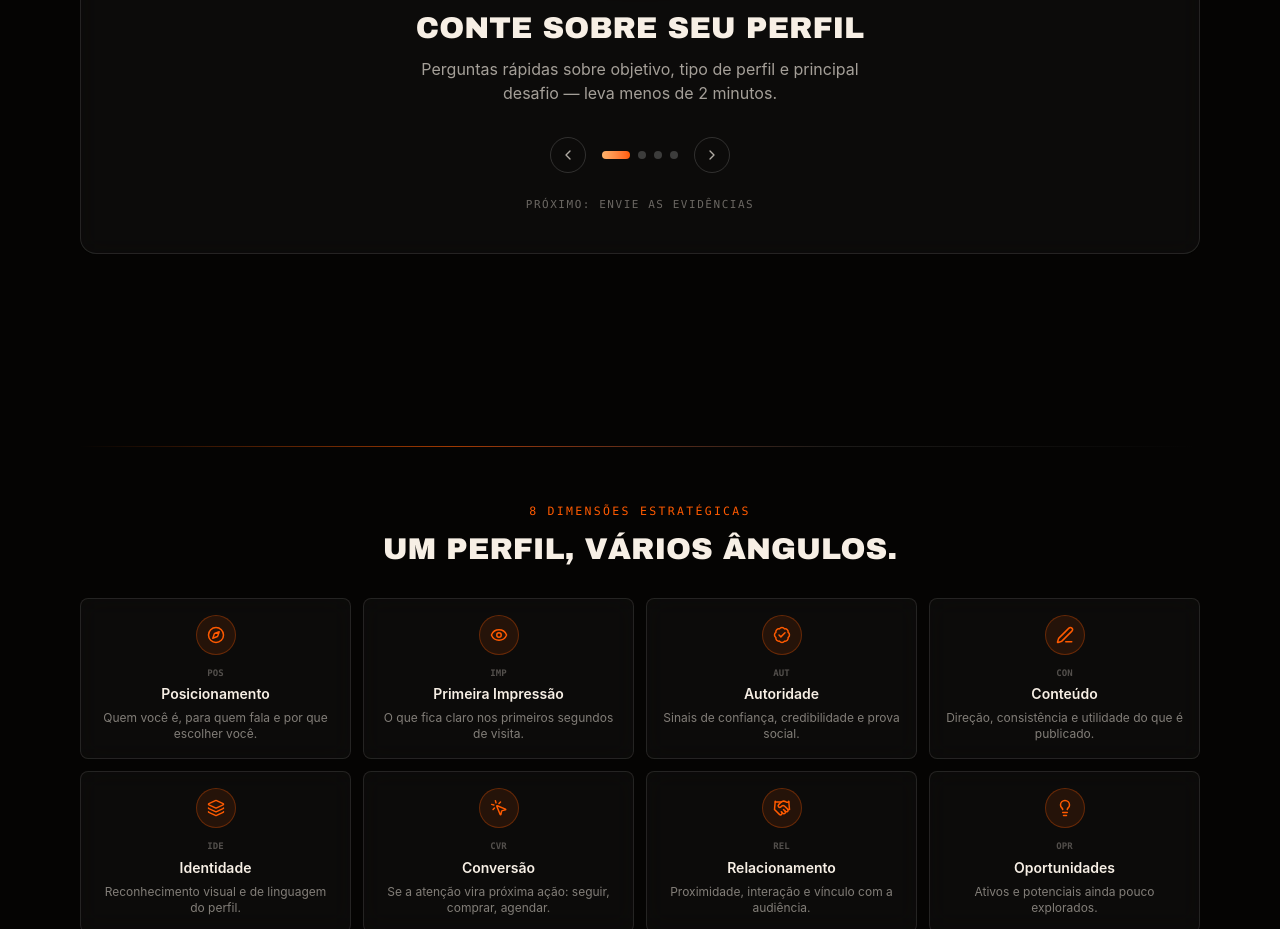
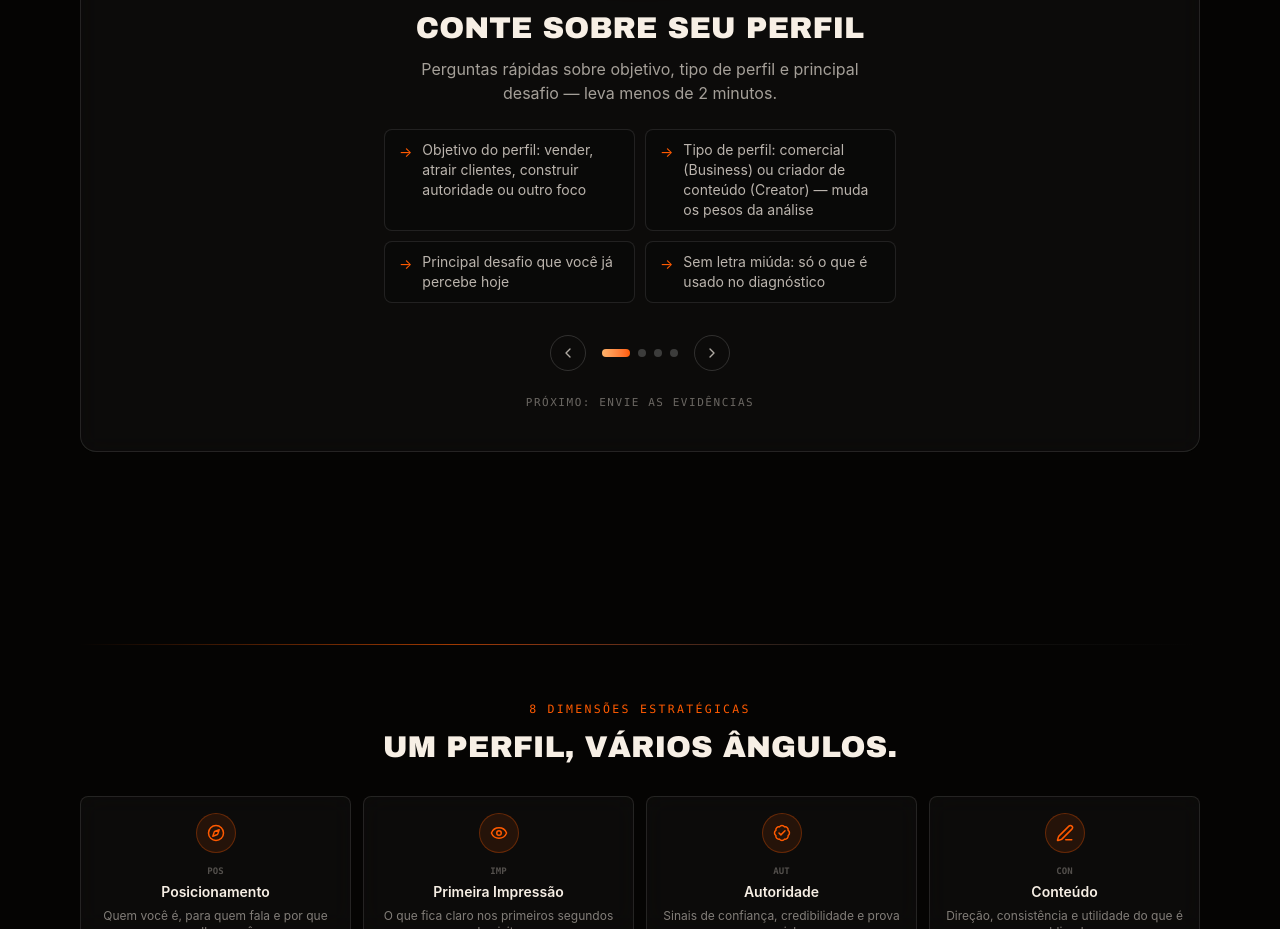
Before and after one commit to silassilvapublicidade-ship-it/diagnostico, a Next.js app: page / in a window 1280 px wide. Shown: the part 2660-3589 px from the top of the page. Built offline with nearby package versions, Linux system fonts and the light colour scheme.

Commit message:
feat: make the "Como funciona" step carousel more detailed
Each slide now includes a 4-item detail list (e.g. exactly which
screenshots to send, which briefing questions are asked) alongside the
existing title/description, instead of a single sparse line.

```diff
--- a/src/app/landing-step-carousel.tsx
+++ b/src/app/landing-step-carousel.tsx
@@ -11,6 +11,7 @@ export type StepCarouselItem = {
   icon: ReactNode;
   title: string;
   description: string;
+  details: readonly string[];
 };
 
 export function StepCarousel({
@@ -43,6 +44,18 @@ export function StepCarousel({
         <p className="mt-3 max-w-md text-sm leading-6 text-cream/65 sm:text-base">
           {current.description}
         </p>
+
+        <ul className="mt-6 grid w-full max-w-lg gap-2.5 text-left sm:grid-cols-2">
+          {current.details.map((detail) => (
+            <li
+              className="flex gap-2.5 rounded-lg border border-white/10 bg-black/20 px-3.5 py-2.5 text-sm leading-5 text-cream/75"
+              key={detail}
+            >
+              <span className="mt-0.5 shrink-0 text-accent">&rarr;</span>
+              <span>{detail}</span>
+            </li>
+          ))}
+        </ul>
       </div>
 
       <div className="mt-8 flex items-center justify-center gap-4">
--- a/src/app/page.tsx
+++ b/src/app/page.tsx
@@ -127,24 +127,48 @@ const HOW_IT_WORKS = [
     title: "Conte sobre seu perfil",
     description:
       "Perguntas rápidas sobre objetivo, tipo de perfil e principal desafio — leva menos de 2 minutos.",
+    details: [
+      "Objetivo do perfil: vender, atrair clientes, construir autoridade ou outro foco",
+      "Tipo de perfil: comercial (Business) ou criador de conteúdo (Creator) — muda os pesos da análise",
+      "Principal desafio que você já percebe hoje",
+      "Sem letra miúda: só o que é usado no diagnóstico",
+    ],
   },
   {
     icon: Upload,
     title: "Envie as evidências",
     description:
       "Prints do perfil: topo, feed, destaques e insights. Cada print vira evidência real analisada — nunca acesso automático à sua conta.",
+    details: [
+      "Topo do perfil: foto, bio e destaques",
+      "Feed: a grade de posts",
+      "Destaques (Highlights) abertos",
+      "Insights, se você tiver acesso — não é obrigatório",
+    ],
   },
   {
     icon: ScanSearch,
     title: "Receba sua leitura",
     description:
       "Análise em profundidade pelas 8 Dimensões Estratégicas, cruzando o que você contou com o que as evidências mostram.",
+    details: [
+      "As 8 Dimensões avaliadas uma a uma, não uma nota solta",
+      "Cruzamento entre o briefing e o que as evidências mostram",
+      "Falta de evidência vira limitação registrada, nunca é inventada",
+      "Leitura ajustada ao seu tipo de perfil (Business ou Creator)",
+    ],
   },
   {
     icon: CheckCircle2,
     title: "Veja o que mudar",
     description:
       "Diagnóstico, prioridades e plano de ação em 24h, 7 dias e 30 dias — sem achismo, com evidência.",
+    details: [
+      "Diagnóstico e evidência por dimensão",
+      "Prioridades: o que resolver primeiro, não 20 itens soltos",
+      "Plano de ação em 24h, 7 dias e 30 dias",
+      "Sugestões de conteúdo que nascem do seu diagnóstico",
+    ],
   },
 ] as const;
 
```
